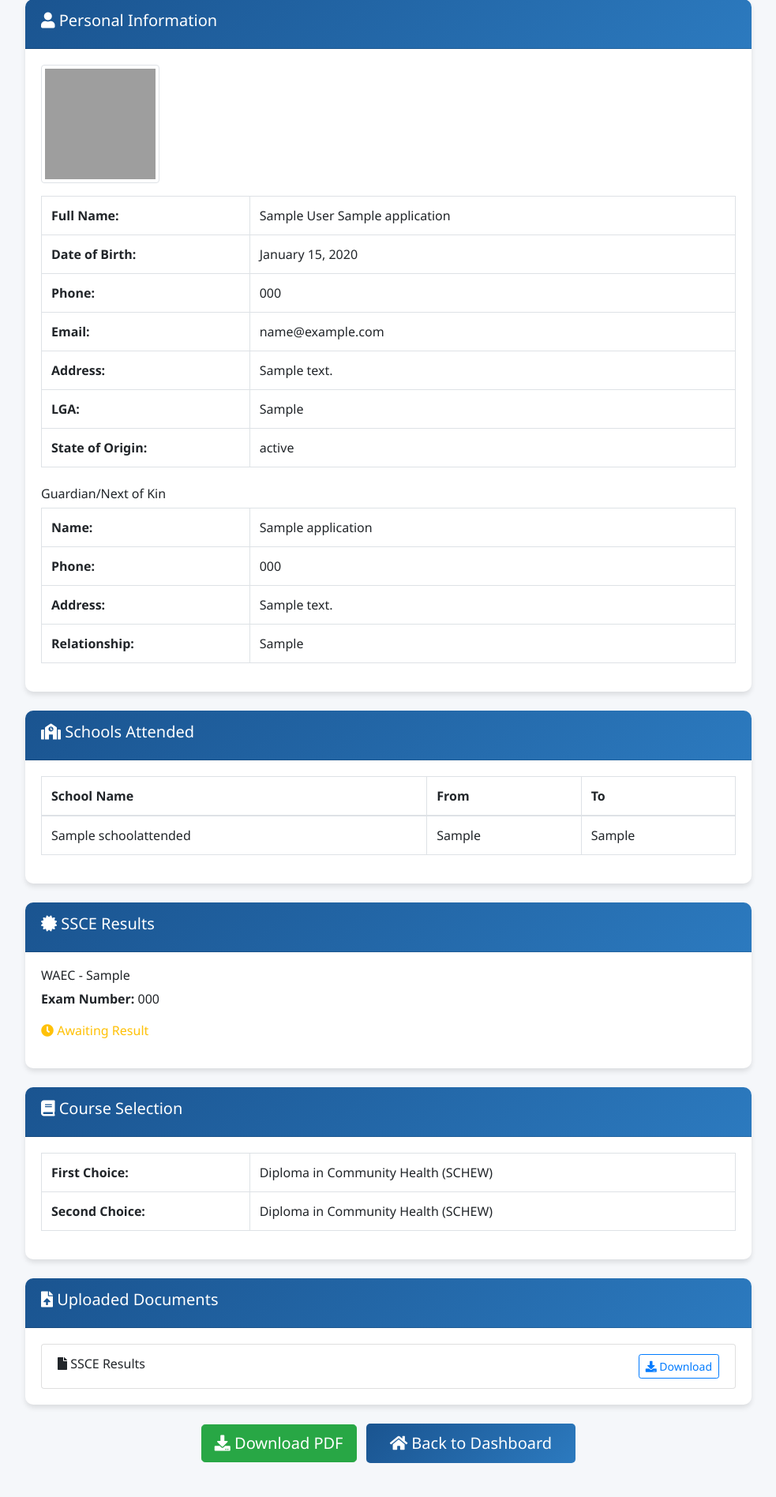
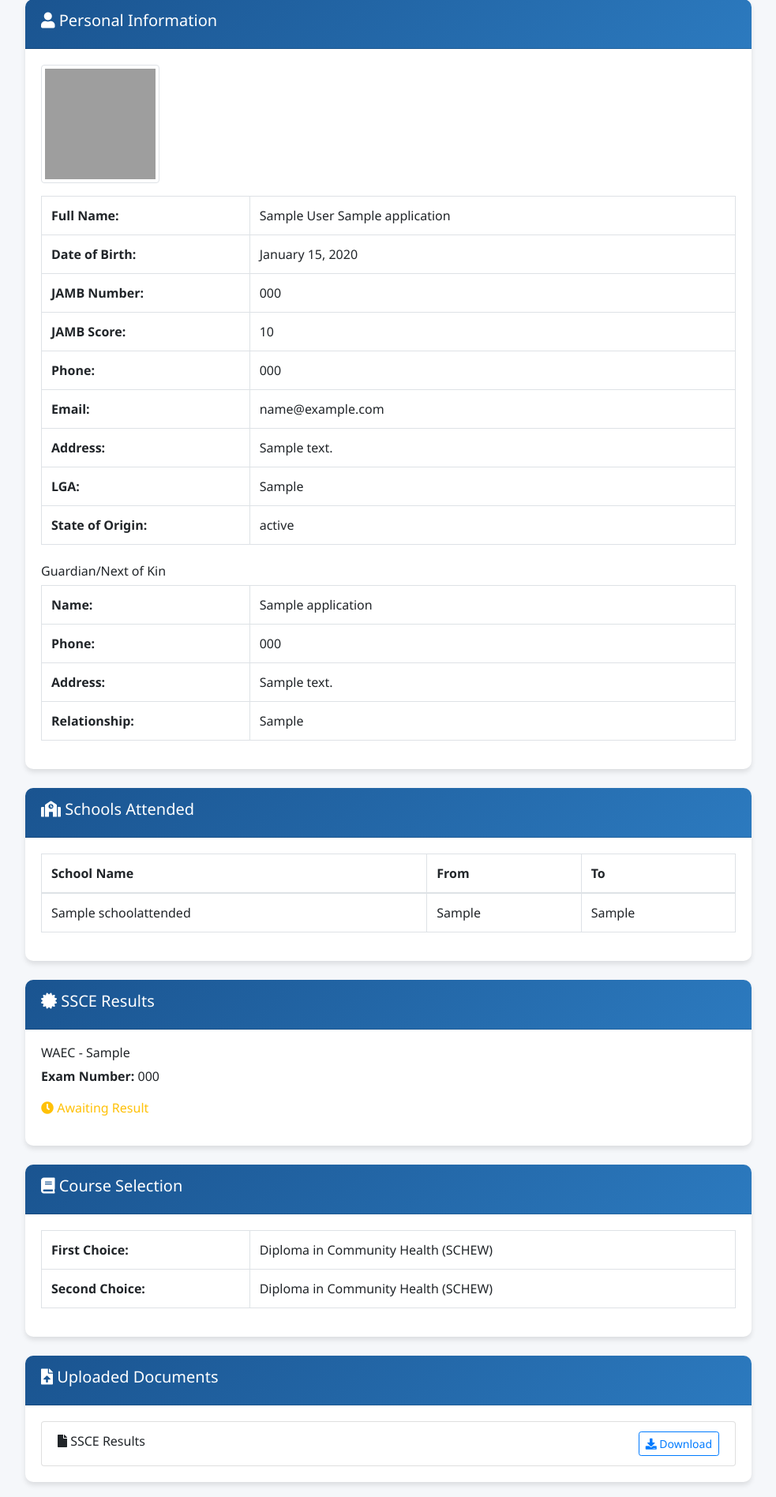
Before and after one commit to Yusuf-Babagana/chst-portal, a Django app: page /application/summary/ in a window 1280 px wide. Shown: the part 183-2079 px from the top of the page at 79% size, without its empty margins (148-1131 px from the left). Run offline with Django 4.2, Linux system fonts and the light colour scheme; a user stored in the database is signed in; tables that the repository leaves empty hold one stand-in row (values such as "Sample post"); grey boxes are pictures that could not be loaded.

Commit message:
Updated models, forms, utils and added JAMB fields

```diff
--- a/chsth_admission/settings.py
+++ b/chsth_admission/settings.py
@@ -105,4 +105,4 @@ LOGOUT_REDIRECT_URL = 'home'
 PAYSTACK_PUBLIC_KEY = os.environ.get('PAYSTACK_PUBLIC_KEY', 'pk_test_xxxxxxxxxxxx')
 PAYSTACK_SECRET_KEY = os.environ.get('PAYSTACK_SECRET_KEY', 'sk_test_xxxxxxxxxxxx')
 
-APPLICATION_FEE = 7500
+APPLICATION_FEE = 12550
--- a/portal/models.py
+++ b/portal/models.py
@@ -89,6 +89,8 @@ class Application(models.Model):
     date_of_birth = models.DateField(null=True, blank=True)
     phone = models.CharField(max_length=15, blank=True)
     email = models.EmailField(blank=True)
+    jamb_number = models.CharField(max_length=50, blank=True)
+    jamb_score = models.IntegerField(null=True, blank=True)
     address = models.TextField(blank=True)
     lga = models.CharField(max_length=100, blank=True)
     state_of_origin = models.CharField(max_length=100, blank=True)
--- a/portal/utils.py
+++ b/portal/utils.py
@@ -64,6 +64,8 @@ def generate_application_pdf(application):
         ['Surname:', application.surname or ''],
         ['Other Names:', application.other_names or ''],
         ['Date of Birth:', str(application.date_of_birth) if application.date_of_birth else ''],
+        ['JAMB Number:', application.jamb_number or ''],
+        ['JAMB Score:', str(application.jamb_score) if application.jamb_score else ''],
         ['Phone:', application.phone or ''],
         ['Email:', application.email or ''],
         ['Address:', application.address or ''],
--- a/templates/portal/application_summary.html
+++ b/templates/portal/application_summary.html
@@ -29,6 +29,14 @@
                     <tr>
                         <th>Date of Birth:</th>
                         <td>{{ application.date_of_birth|date:"F d, Y" }}</td>
+                    </tr>
+                    <tr>
+                        <th>JAMB Number:</th>
+                        <td>{{ application.jamb_number }}</td>
+                    </tr>
+                    <tr>
+                        <th>JAMB Score:</th>
+                        <td>{{ application.jamb_score }}</td>
                     </tr>
                     <tr>
                         <th>Phone:</th>
```
Also changed, not shown: portal/forms.py (+6 -1 lines), portal/migrations/0002_application_jamb_number_application_jamb_score.py (added).
